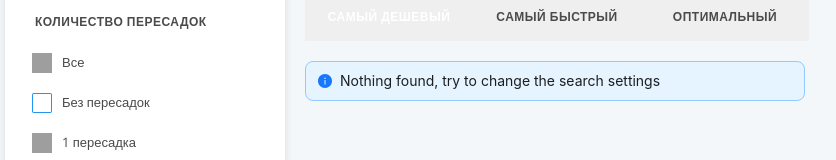
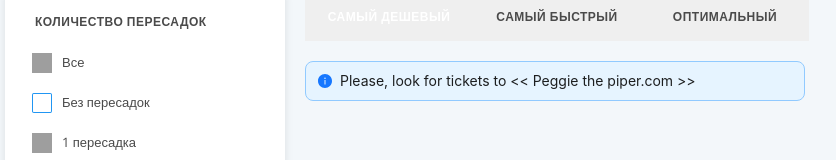
Before and after one commit to PODGORNY/AVIATO, a React (Create React App) app: page / in a window 1280 px wide. Shown: the part 149-309 px from the top of the page, without its empty margins (235-1071 px from the left). Built offline with nearby package versions, Linux system fonts and the light colour scheme; no server answers; grey boxes are pictures that could not be loaded.

Commit message:
fix not found

```diff
--- a/src/component/ListTicketAirLines/ListTicketAirLines.js
+++ b/src/component/ListTicketAirLines/ListTicketAirLines.js
@@ -122,7 +122,7 @@ export const ListTicketAirLines = () => {
   if (error !== null && !stop) {
     return (
       <>
-        {!components.length ? <Warning text={'Nothing found, try to change the search settings'} /> : components}
+        {!components.length ? <Warning text={'Please, look for tickets to << Peggie the piper.com >>'} /> : components}
         {!components.length ? null : <Button onClick={showMoreTickets} />}
       </>
     );
```
